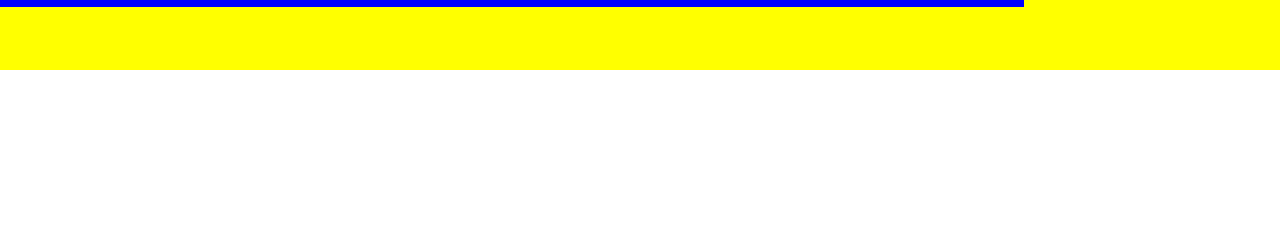
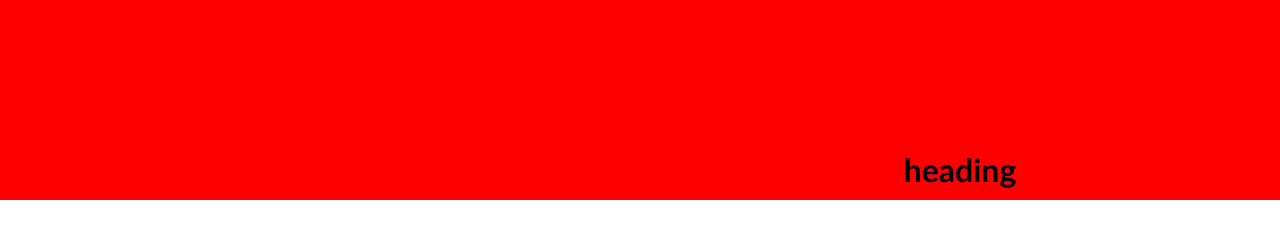
Before and after one commit to RajImmanuelj/day9, a plain HTML site: page index.html in a window 1280 px wide. Drawn offline with Linux system fonts and the light colour scheme.

Commit message:
text-align

```diff
--- a/index.html
+++ b/index.html
@@ -10,24 +10,22 @@
       margin:0px;
       padding:0px;
       box-sizing: border-box;
+      font-family: 'Gill Sans', 'Gill Sans MT', Calibri, 'Trebuchet MS', sans-serif;
     }
-    .one{
-
-      height: 70px;
-      background-color: yellow;
+    h1{
+      background-color: red;
+      font-size:2rem;
+      width: 100%;
+      height:200px;
+      text-align: center;
+      padding-top: 150px;
+      padding-left:50%;
 
     }
-    .two{
-      background-color: blue;
-      width:80%;
-      height: 10%;
-    }
+
   </style>
 </head>
 <body>
- <div class="one">
-   <div class="two"></div>
- </div>
-
+  <h1>heading</h1>
 </body>
 </html>
```
